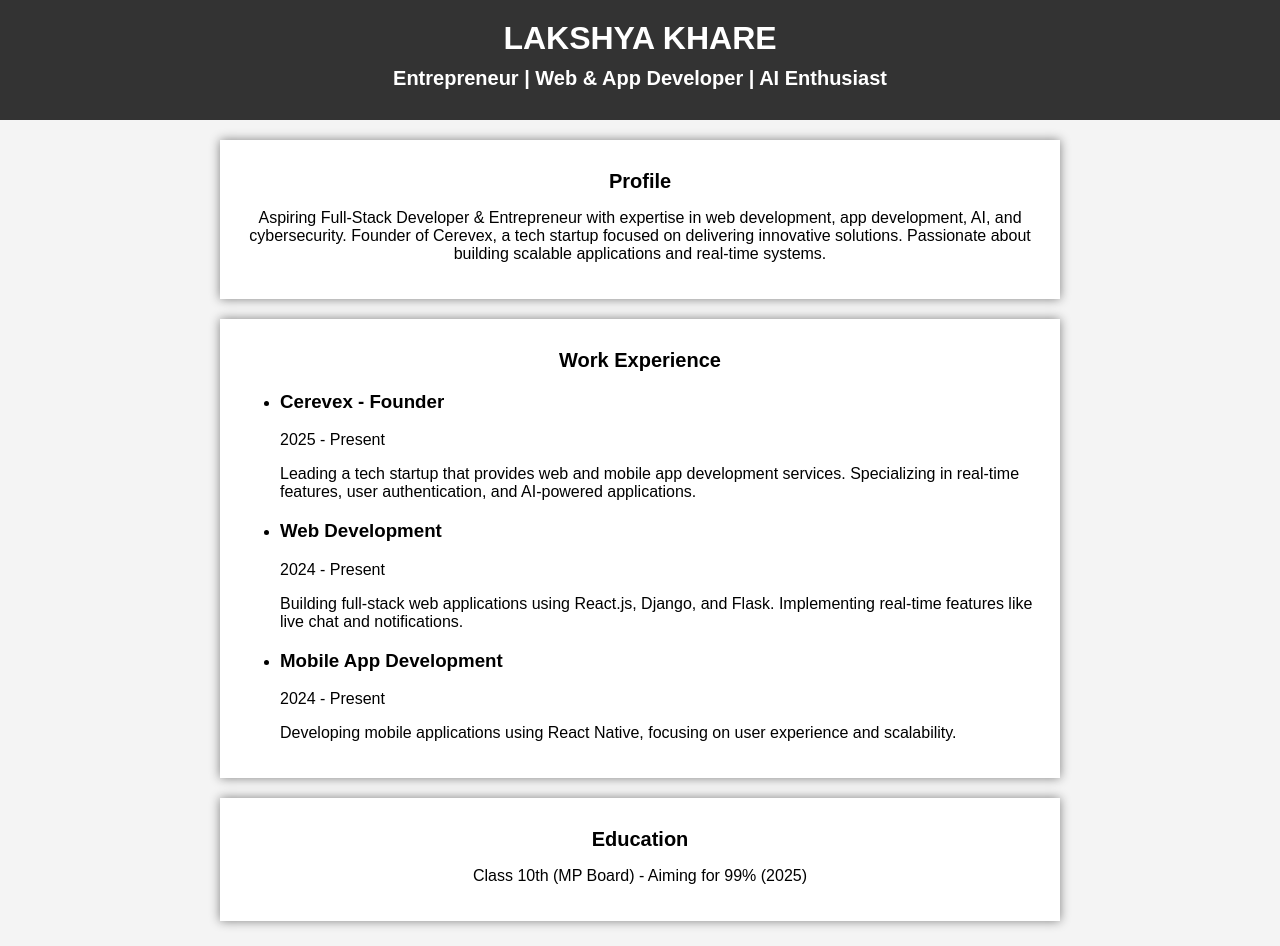
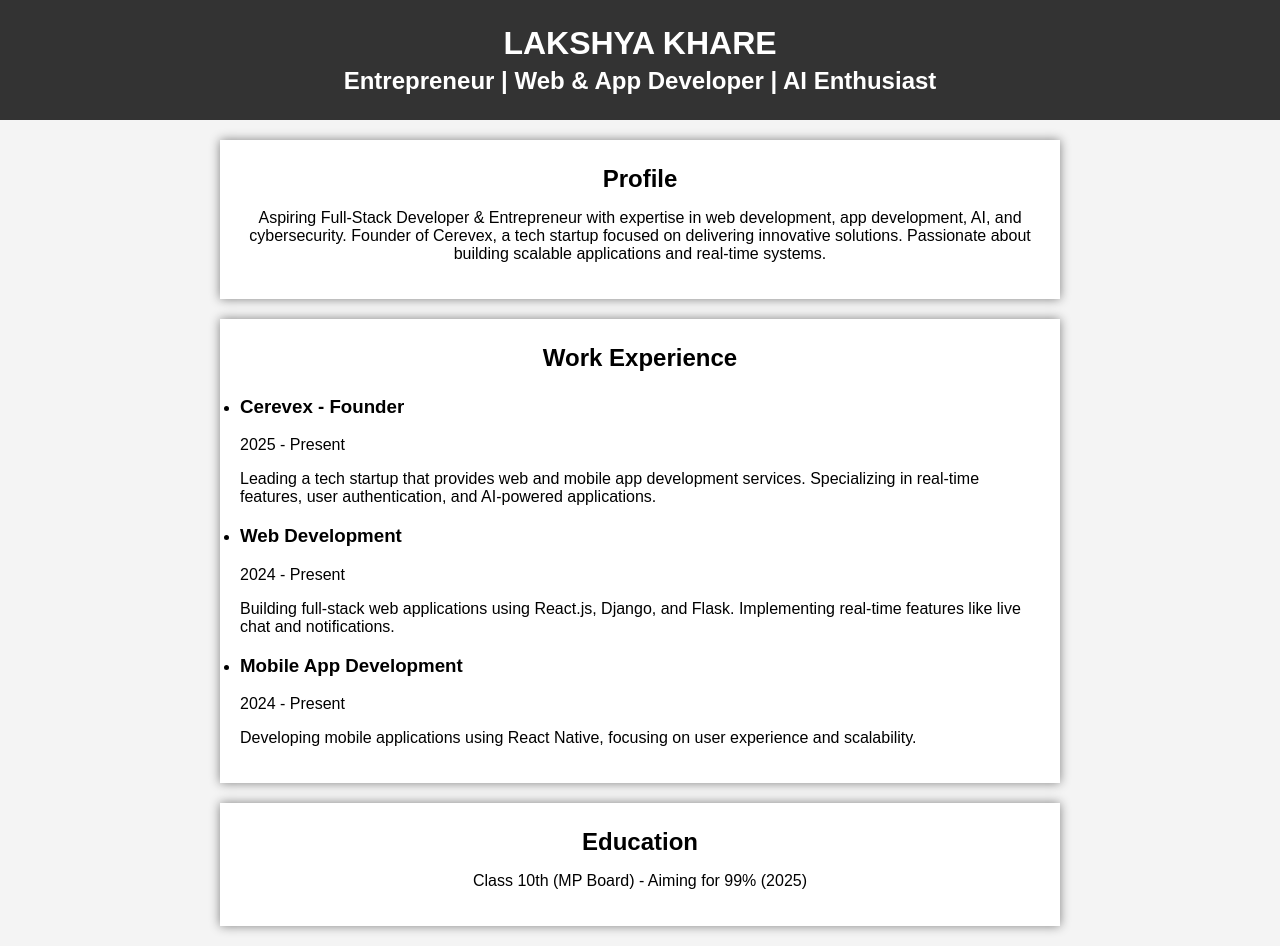
Before and after one commit to lakshya-cerevex/lakshya005.github.io, a plain HTML site: page index.html in a window 1280 px wide. Drawn offline with Linux system fonts and the light colour scheme.

Commit message:
style.css

```diff
--- a/style.css
+++ b/style.css
@@ -12,13 +12,8 @@ header {
     padding: 20px;
 }
 
-h1 {
-    margin: 0;
-}
-
-h2 {
-    margin: 10px 0;
-    font-size: 20px;
+h1, h2 {
+    margin: 5px;
 }
 
 section {
@@ -32,6 +27,13 @@ section {
 
 ul {
     text-align: left;
+    display: inline-block;
+    margin: 0;
+    padding: 0;
+}
+
+li {
+    margin: 10px 0;
 }
 
 footer {
```
